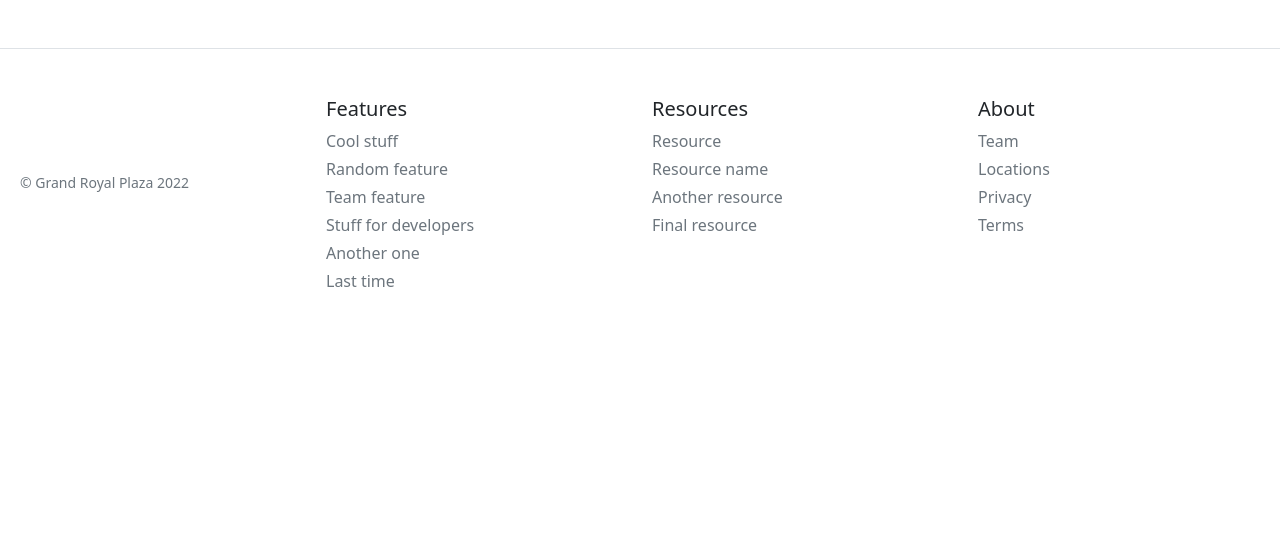
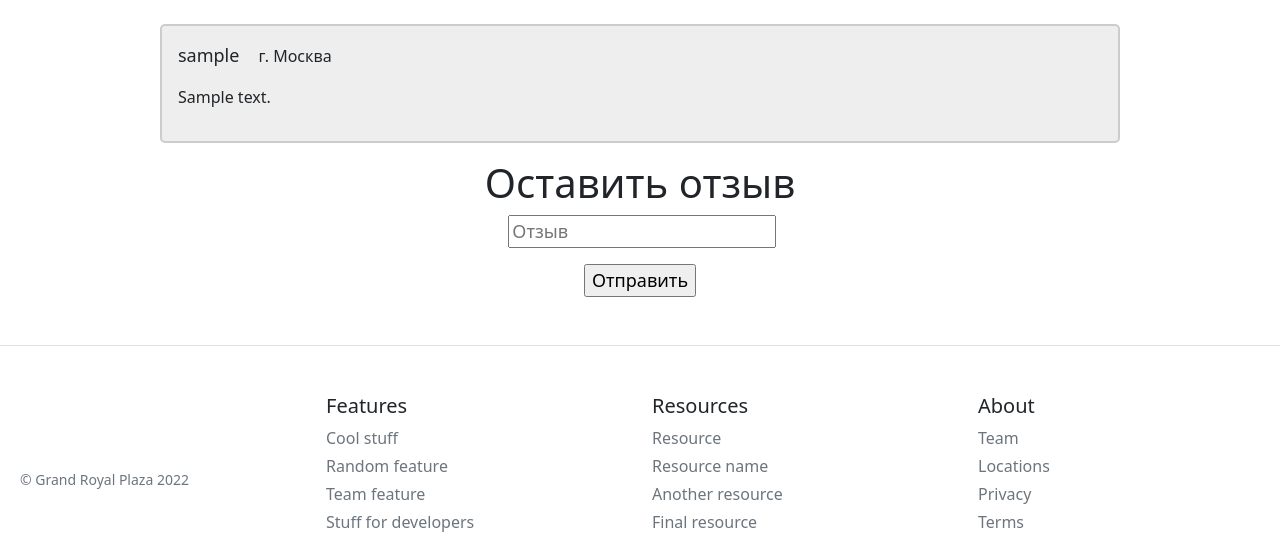
Before and after one commit to loserMaru/HotelProject, a Flask app: page /reviews in a window 1280 px wide. Shown: the part 71-608 px from the top of the page. Run offline with Flask 2, Linux system fonts and the light colour scheme; tables that the repository leaves empty or names only in its code hold one stand-in row (values such as "Sample post"); parts of the project's set-up code (start-up, migrations or seed data) failed here and were passed over; some libraries are stand-ins or nearby versions.

Commit message:
Reviews page

```diff
--- a/form/reviews.py
+++ b/form/reviews.py
@@ -9,4 +9,18 @@ mysql = MySQL(app)
 
 
 def reviews():
-    return render_template("reviews.html")
+    cursor = mysql.connection.cursor()
+    cursor.execute(f'''SELECT * FROM reviews''')
+    rev = cursor.fetchall()
+    if request.method == 'POST':
+        if session:
+            user = session['username']
+            cursor.execute(f'''SELECT * FROM `account` WHERE username = '{user}' ''')
+            name = cursor.fetchone()
+            description = request.form['desc']
+            cursor.execute(f'''INSERT INTO `reviews` (`desc`, `username`) VALUES ('{description}', '{name['username']}') ''')
+            mysql.connection.commit()
+            return redirect("/reviews")
+        else:
+            return redirect("/register")
+    return render_template("reviews.html", rev=rev)
--- a/main.py
+++ b/main.py
@@ -50,7 +50,7 @@ app.add_url_rule('/admin', methods=['GET', 'POST'], view_func=admin.admin)
 app.add_url_rule('/profile/<idAccount>', methods=['GET', 'POST'], view_func=profile.profile)
 
 # Reviews
-app.add_url_rule('/reviews', view_func=reviews.reviews)
+app.add_url_rule('/reviews', methods=['GET', 'POST'], view_func=reviews.reviews)
 
 # Help
 app.add_url_rule('/help', view_func=help.help)
--- a/templates/reviews.html
+++ b/templates/reviews.html
@@ -5,5 +5,61 @@
 {% endblock %}
 
 {% block body %}
+{%for revs in rev%}
+<div class="container">
+    <p><span>{{revs.username}}</span> г. Москва</p>
+    <p>{{revs.desc}}</p>
+</div>
+{%endfor%}
 
+<div class="write">
+    <h1>Оставить отзыв</h1>
+</div>
+<form action="" method="post">
+<!--    <label for="username">-->
+<!--        <i class="fa fa-user"></i>-->
+<!--    </label>-->
+<!--    <input type="text" name="username" placeholder="Введите ваше имя" id="username" required>-->
+<!--    <p></p>-->
+    <label for="desc">
+        <i class="fa fa-user"></i>
+    </label>
+    <input type="text" name='desc' placeholder="Отзыв" id="desc" rows="15" cols="100">
+    <p></p>
+    <input type="submit" style="text-align: right" value="Отправить">
+</form>
+<style>
+    .container {
+        width: 75%;
+        border: 2px solid #ccc;
+        background-color: #eee;
+        border-radius: 5px; /* скругление углов блока */
+        padding: 16px; /* внутренние поля */
+        margin: 16px auto; /* внешние отступы */
+    }
+
+    .container img {
+        float: left; /* обтекание слева */
+        margin-right: 20px; /* пространство между аватаркой и абзацем */
+        border-radius: 50%; /* скругляет аватарку */
+        width: 90px;
+    }
+
+    .container span {
+        font-size: 18px;
+        margin-right: 15px;
+    }
+
+    .write {
+        text-align: center;
+    }
+
+    form {
+        text-align: center;
+        font-size: 18px;
+        font-weight: bold;
+        color: #000000;
+    }
+
+</style>
 {% endblock %}
```
